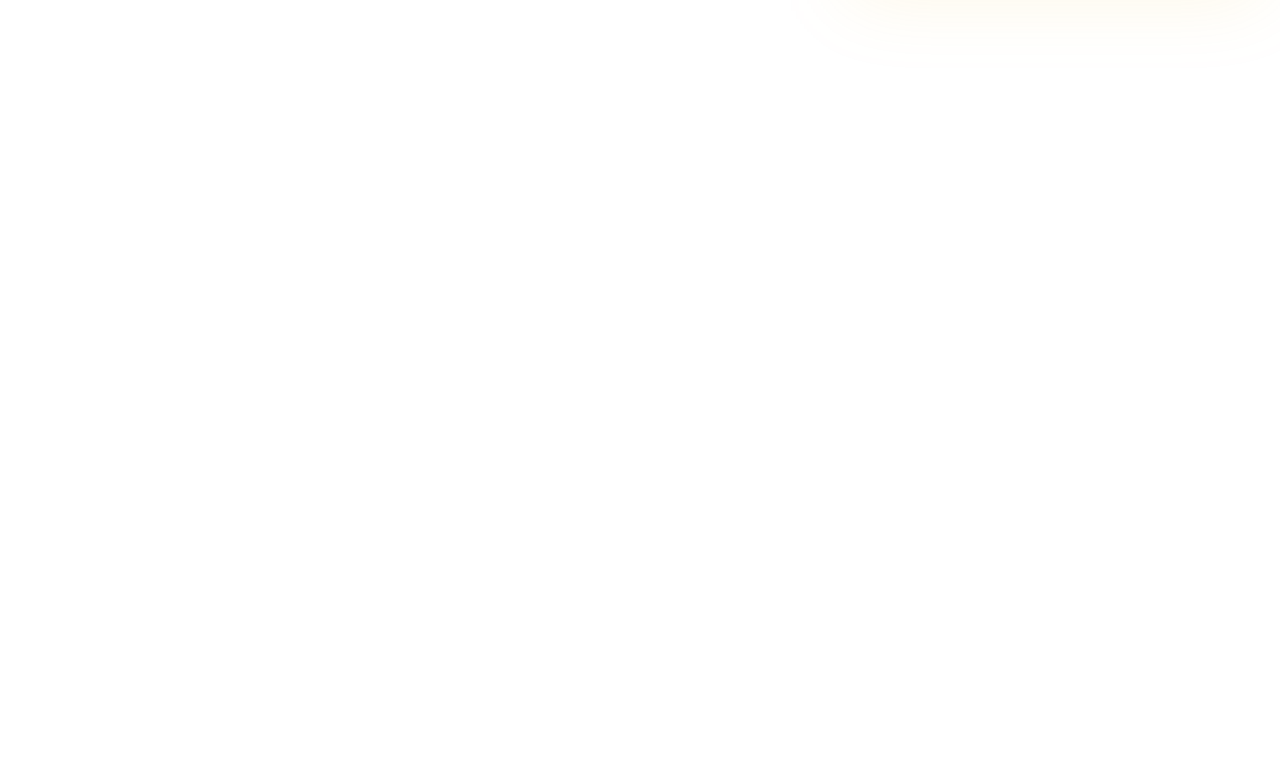
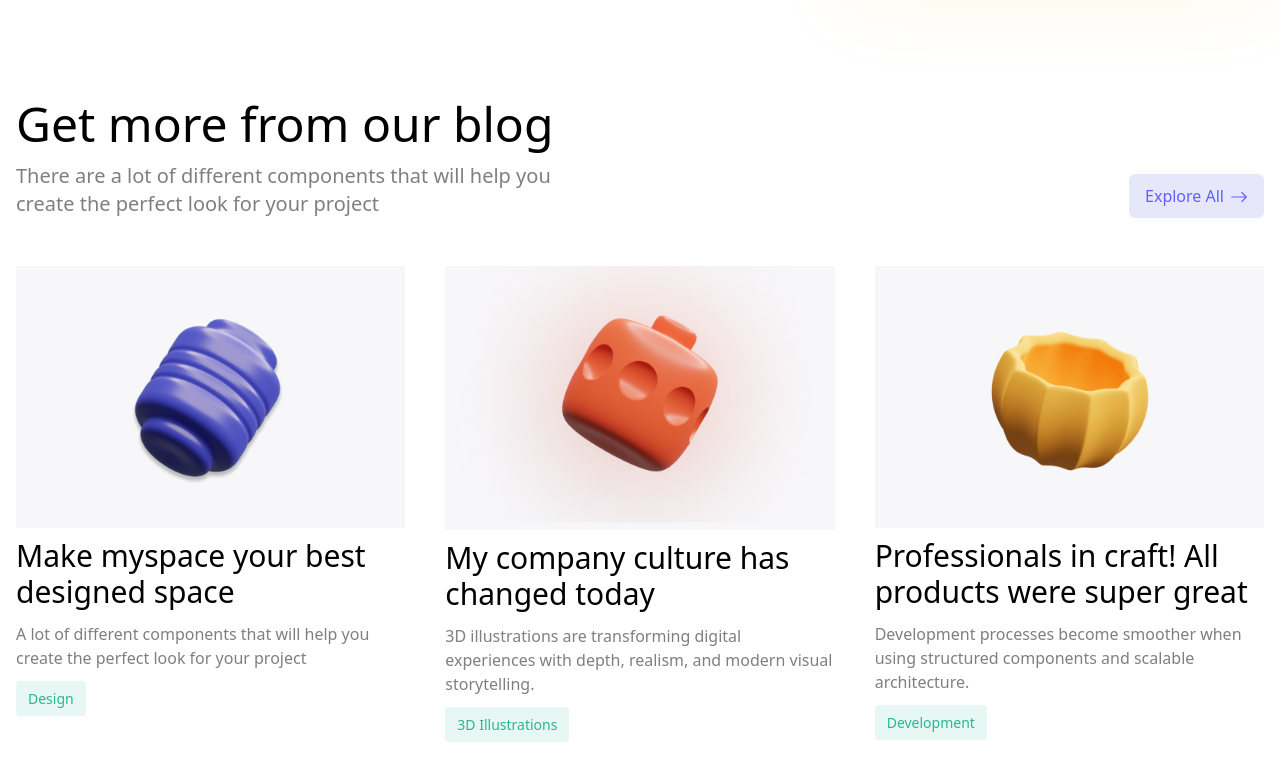
Before and after one commit to roman-hasan/Degic, a React (Vite) app: page / in a window 1280 px wide. Shown: the part 4506-5286 px from the top of the page. Before the commit the page ends 4696 px from the top, so only its background shows below. Built offline with nearby package versions, Linux system fonts and the light colour scheme.

Commit message:
blogs section done..

```diff
--- a/src/components/Blogs.jsx
+++ b/src/components/Blogs.jsx
@@ -1,9 +1,36 @@
 import React from 'react'
+import { BsArrowRight } from 'react-icons/bs'
 
-const Blogs = () => {
+const Blogs = ({heading, paragraph, posts}) => {
+
   return (
     <section className='container mx-auto px-4 py-24'>
-
+        <div className='flex flex-col md:flex-row justify-between'>
+          <div>
+             <h1 className='sm:text-[clamp(1.8rem,4vw,3rem)] text-2xl font-medium leading-tight'> {heading} </h1>
+             <p className='md:text-xl sm:text-lg mt-2 max-w-xl w-full leading-[1.4] text-[#000000]/50'> {paragraph} </p>
+        </div>
+       <div className=' mt-auto'>
+        <button  className={`px-4 mt-4 md:mt-0 py-2.5 group cursor-pointer font-medium flex items-center gap-1.5 rounded-md text-indigo-500 bg-[#5F62E2]/15`}>
+        Explore All <BsArrowRight className='text-lg font-medium mt-0.5 group-hover:translate-x-1 transition duration-300 ' />
+       </button>
+      </div>
+        </div>
+        <div className='grid lg:grid-cols-3 gap-10 mt-12'>
+             {
+                posts.map((post,ind)=>{
+                  const {category, image, paragraph, heading} = post
+                  return <div key={ind}>
+                    <div className='bg-[#F7F7FA] flex items-center'>
+                        <img className='w-full' src={image} alt="" />
+                    </div>
+                      <h1 className='my-2.5 font-medium 2xl:text-4xl xl:text-3xl text-2xl'> {heading} </h1>
+                      <p className='mb-4 mt-3 text-[#000000]/50'> {paragraph} </p>
+                      <span className='text-[#2AB691] text-sm bg-[#2AB691]/11 px-3 py-2 font-medium rounded my-2'> {category} </span>
+                  </div>
+                })
+             }
+        </div>
     </section>
   )
 }
--- a/src/components/QuickPresentation.jsx
+++ b/src/components/QuickPresentation.jsx
@@ -7,7 +7,7 @@ const QuickPresentation = ({images, heading}) => {
       <div className='container mx-auto px-4 flex '>
        <div className='w-full lg:mt-10 my-10 lg:my-0'>
          <div className='max-w-3xl w-full'>
-         <h2 className='sm:text-[clamp(1.8rem,4vw,3rem)] text-2xl leading-tight text-white'> {heading} </h2>
+         <h2 className='sm:text-[clamp(1.8rem,4vw,3rem)] font-medium text-2xl leading-tight text-white'> {heading} </h2>
            <div className='font-medium flex mt-5 gap-x-4'>
              <button className='px-4 py-2 cursor-pointer rounded-md bg-[#2AB691] text-white'>Get Started</button>
              <button className='px-4 py-2 cursor-pointer rounded-md bg-[#FFFFFF]/15 text-white border border-gray-300/30'>Learn More</button>
--- a/src/components/Video.jsx
+++ b/src/components/Video.jsx
@@ -6,7 +6,7 @@ const Video = ({heading, videoBanner}) => {
 
   return (
     <section className='bg-gray-50' >
-      <div className='container mx-auto px-4 lg:py-32 py-24'>
+      <div className='container mx-auto px-4 lg:py-32 py-20'>
       <h1  className="text-[clamp(1.8rem,4vw,3rem)] leading-tight font-semibold text-gray-900 text-center"> {heading} </h1>
       <div className="relative max-w-5xl w-full mt-10 mx-auto">
        <img className="w-full" src={videoBanner} alt="" />
```
Also changed, not shown: 1 other file (tests, documents, lock files or other folders).
